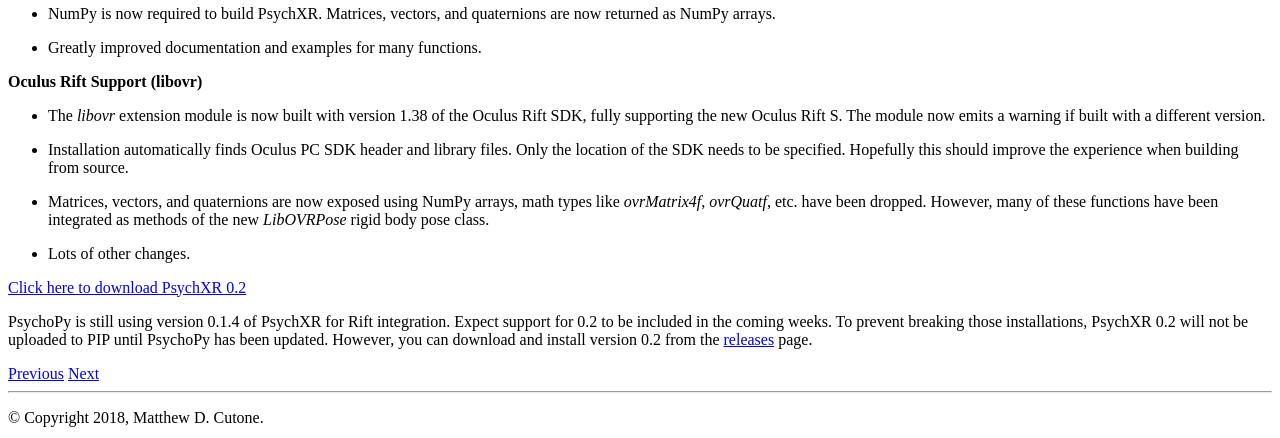
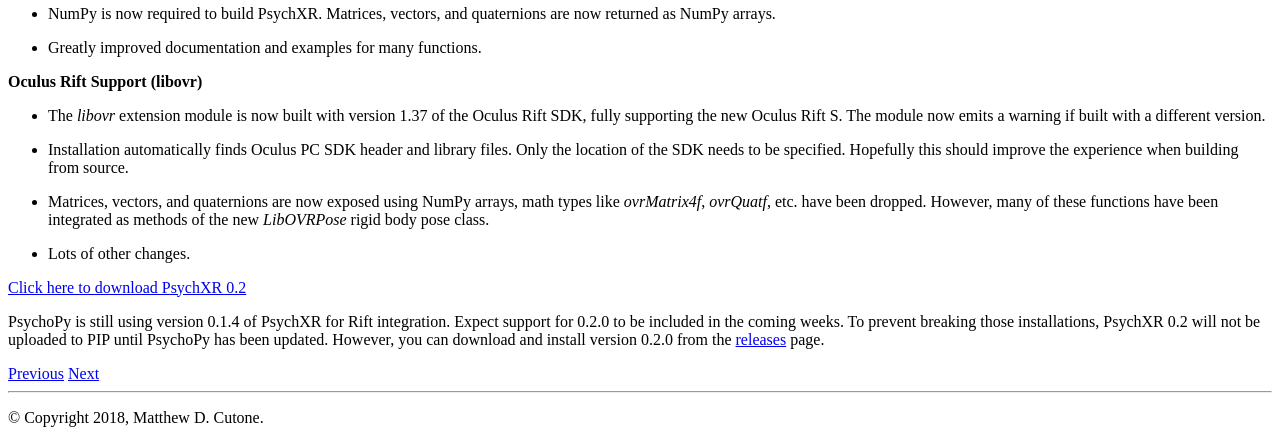
Before and after one commit to mdcutone/psychxr, a Sphinx documentation site: the page built from docs/release_notes.rst, in a window 1280 px wide. Shown: the part 534-972 px from the top of the page. Built offline with Sphinx 7.4.7 and the Read the Docs theme 2.0.0, drawn with Linux system fonts in a browser that asks for light colours.

Commit message:
DOCS: Minor doc fixes for the website.

```diff
--- a/docs/installing.rst
+++ b/docs/installing.rst
@@ -28,7 +28,7 @@
 too new), pip will try to build the source distribution (it will likely fail).
 In that case, see the "Building from Source" section for more information.
 
-**NOTE: PsychXR 0.2 is not yet available on PIP (only 0.1.4 at this time), please
+**NOTE: PsychXR 0.2.0 is not yet available on PIP (only 0.1.4 at this time), please
 follow the sections below if you wish to install it.**
 
 Installing Pre-Compiled Binaries
@@ -94,7 +94,7 @@
 you extracted it there.
 
 Now we can build the source package using the following command (replacing
-<version> with the current version of the package, which is **0.2**)::
+<version> with the current version of the package, which is **0.2.0**)::
 
     python -m pip install psychxr-<version>.tar.gz
 
--- a/docs/release_notes.rst
+++ b/docs/release_notes.rst
@@ -20,7 +20,7 @@
 
 **Oculus Rift Support (libovr)**
 
-* The `libovr` extension module is now built with version 1.38 of the Oculus
+* The `libovr` extension module is now built with version 1.37 of the Oculus
   Rift SDK, fully supporting the new Oculus Rift S. The module now emits a
   warning if built with a different version.
 * Installation automatically finds Oculus PC SDK header and library files. Only
@@ -35,7 +35,7 @@
 `Click here to download PsychXR 0.2 <https://github.com/mdcutone/psychxr/releases>`_
 
 PsychoPy is still using version 0.1.4 of PsychXR for Rift integration. Expect
-support for 0.2 to be included in the coming weeks. To prevent breaking those
+support for 0.2.0 to be included in the coming weeks. To prevent breaking those
 installations, PsychXR 0.2 will not be uploaded to PIP until PsychoPy has been
-updated. However, you can download and install version 0.2 from the
+updated. However, you can download and install version 0.2.0 from the
 `releases <https://github.com/mdcutone/psychxr/releases>`_ page.
```
